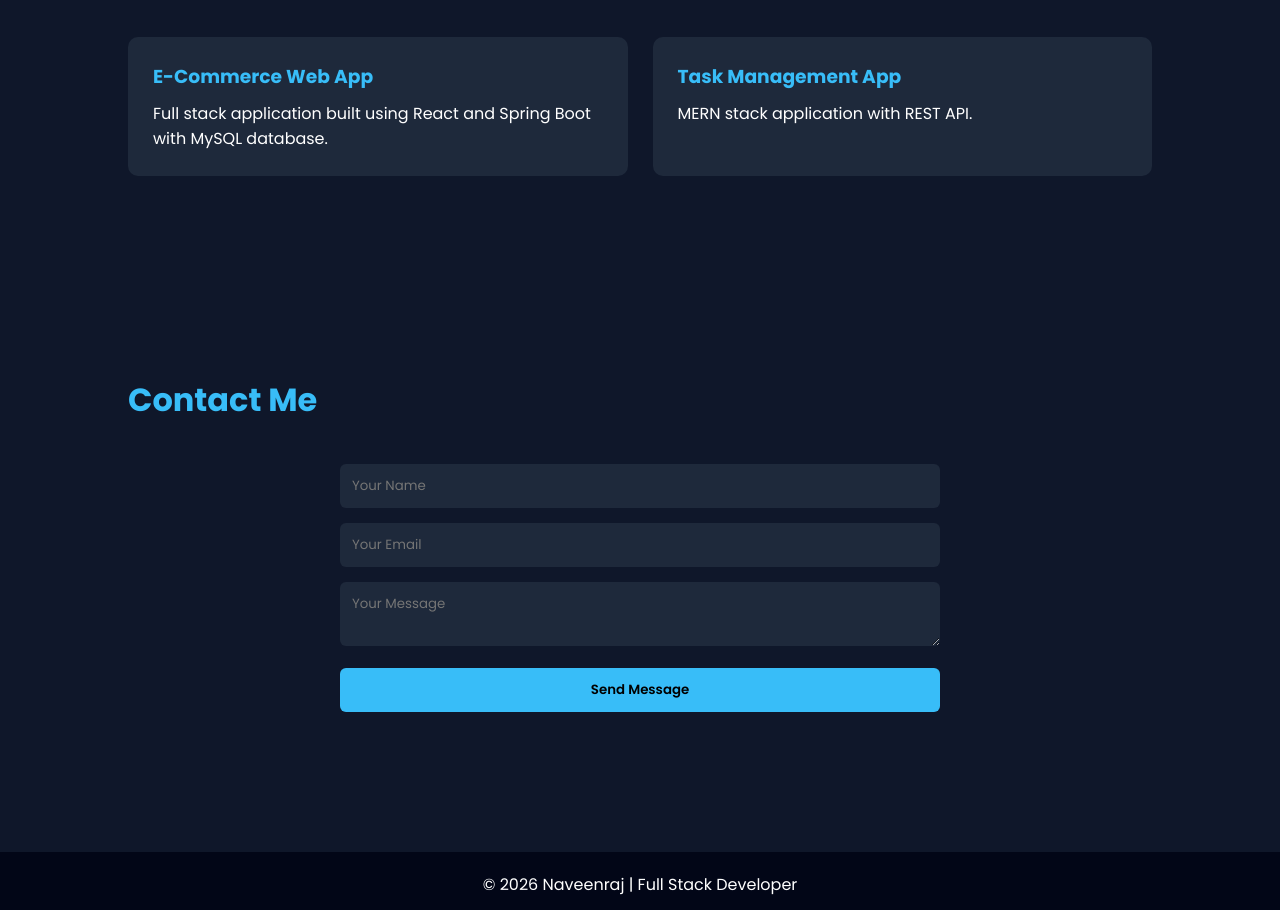
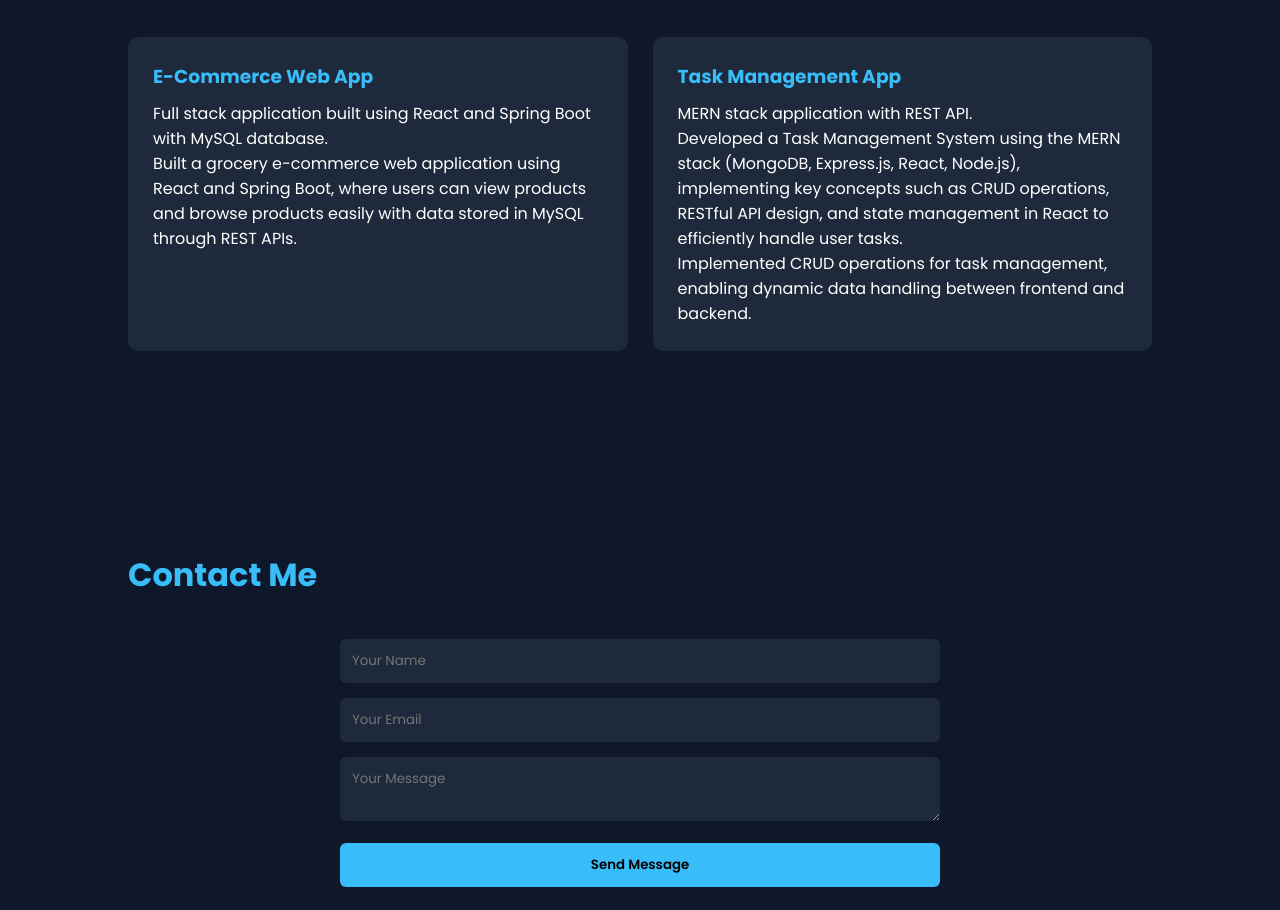
Before and after one commit to naveenrajdotdev/portfolio, a plain HTML site: page index.html in a window 1280 px wide. Shown: the part 2424-3334 px from the top of the page. Drawn offline with Linux system fonts and the light colour scheme.

Commit message:
Enhance project descriptions in index.html
Added detailed descriptions for E-Commerce and Task Management applications.

```diff
--- a/index.html
+++ b/index.html
@@ -407,11 +407,15 @@ I have a solid understanding of Web Architecture, Object-Oriented Programming (O
 <div class="project">
 <h3>E-Commerce Web App</h3>
 <p>Full stack application built using React and Spring Boot with MySQL database.</p>
+<p>Built a grocery e-commerce web application using React and Spring Boot, where users can view products and browse products easily with data stored in MySQL through REST APIs.</p>
 </div>
 
 <div class="project">
 <h3>Task Management App</h3>
 <p>MERN stack application with REST API.</p>
+<p>Developed a Task Management System using the MERN stack (MongoDB, Express.js, React, Node.js), implementing key concepts such as CRUD operations, RESTful API design, and state management in React to efficiently handle user tasks.</p>
+<p>Implemented CRUD operations for task management, enabling dynamic data handling between frontend and backend.</p>
+
 </div>
 
 </div>
```
